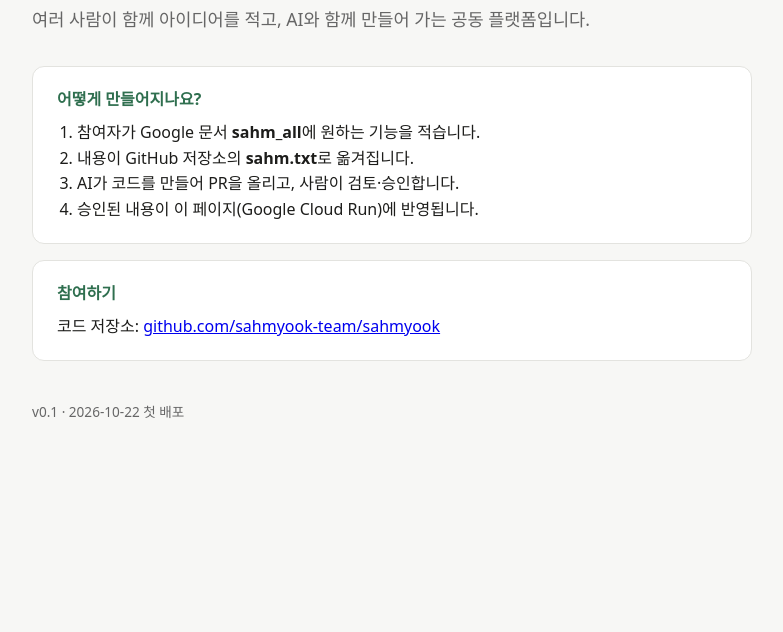
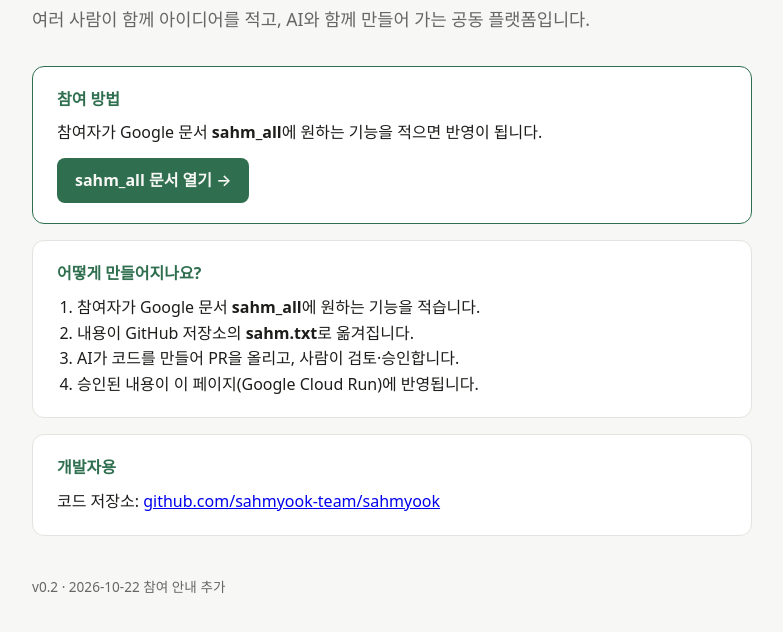
Before and after one commit to sahmyook-team/sahmyook, a website: page public/index.html in a window 1280 px wide. Shown: the part 120-752 px from the top of the page, without its empty margins (248-1031 px from the left). Drawn offline with Linux system fonts and the light colour scheme.

Commit message:
Add sahm_all participation link to main page

```diff
--- a/public/index.html
+++ b/public/index.html
@@ -12,11 +12,17 @@ p.lead{color:var(--muted);font-size:1.1rem;margin:0 0 32px}
 .card{background:var(--card);border:1px solid var(--line);border-radius:12px;padding:20px 24px;margin-bottom:16px}
 .card h2{font-size:1rem;margin:0 0 8px;color:var(--accent)}
 ol{margin:0;padding-left:20px}
+.cta{border-color:var(--accent)}
+.btn{display:inline-block;margin-top:12px;padding:10px 18px;border-radius:8px;background:var(--accent);color:var(--bg);text-decoration:none;font-weight:600}
+.btn:hover{opacity:.9}
 footer{color:var(--muted);font-size:.85rem;margin-top:40px}
 </style></head>
 <body><main>
 <h1>sahmyook</h1>
 <p class="lead">여러 사람이 함께 아이디어를 적고, AI와 함께 만들어 가는 공동 플랫폼입니다.</p>
+<div class="card cta"><h2>참여 방법</h2>
+<p style="margin:0">참여자가 Google 문서 <b>sahm_all</b>에 원하는 기능을 적으면 반영이 됩니다.</p>
+<a class="btn" href="https://docs.google.com/document/d/1tJDne4SayMP-kPmeWIrXVFBN_VoGfY7hZAsKZJZHMSY/edit" target="_blank" rel="noopener">sahm_all 문서 열기 →</a></div>
 <div class="card"><h2>어떻게 만들어지나요?</h2>
 <ol>
 <li>참여자가 Google 문서 <b>sahm_all</b>에 원하는 기능을 적습니다.</li>
@@ -24,7 +30,7 @@ footer{color:var(--muted);font-size:.85rem;margin-top:40px}
 <li>AI가 코드를 만들어 PR을 올리고, 사람이 검토·승인합니다.</li>
 <li>승인된 내용이 이 페이지(Google Cloud Run)에 반영됩니다.</li>
 </ol></div>
-<div class="card"><h2>참여하기</h2>
+<div class="card"><h2>개발자용</h2>
 <p style="margin:0">코드 저장소: <a href="https://github.com/sahmyook-team/sahmyook">github.com/sahmyook-team/sahmyook</a></p></div>
-<footer>v0.1 · 2026-10-22 첫 배포</footer>
+<footer>v0.2 · 2026-10-22 참여 안내 추가</footer>
 </main></body></html>
```
